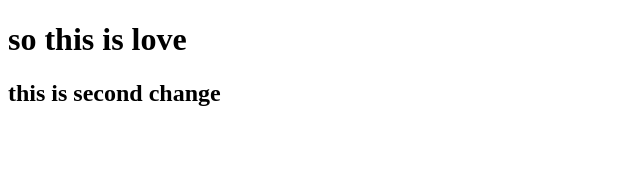
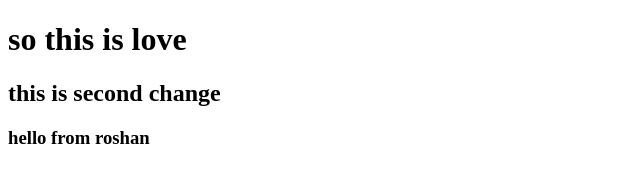
Before and after one commit to BikramKC7/Github-Practise, a plain HTML site: page index.html in a window 1280 px wide. Shown: the whole page, without its empty margins (0-640 px from the left). Drawn offline with Linux system fonts and the light colour scheme.

Commit message:
roshan commit

```diff
--- a/index.html
+++ b/index.html
@@ -8,5 +8,6 @@
 <body>
     <h1>so this is love</h1>
     <h2>this is second change</h2>
+    <h3>hello from roshan</h3>
 </body>
 </html>
```
